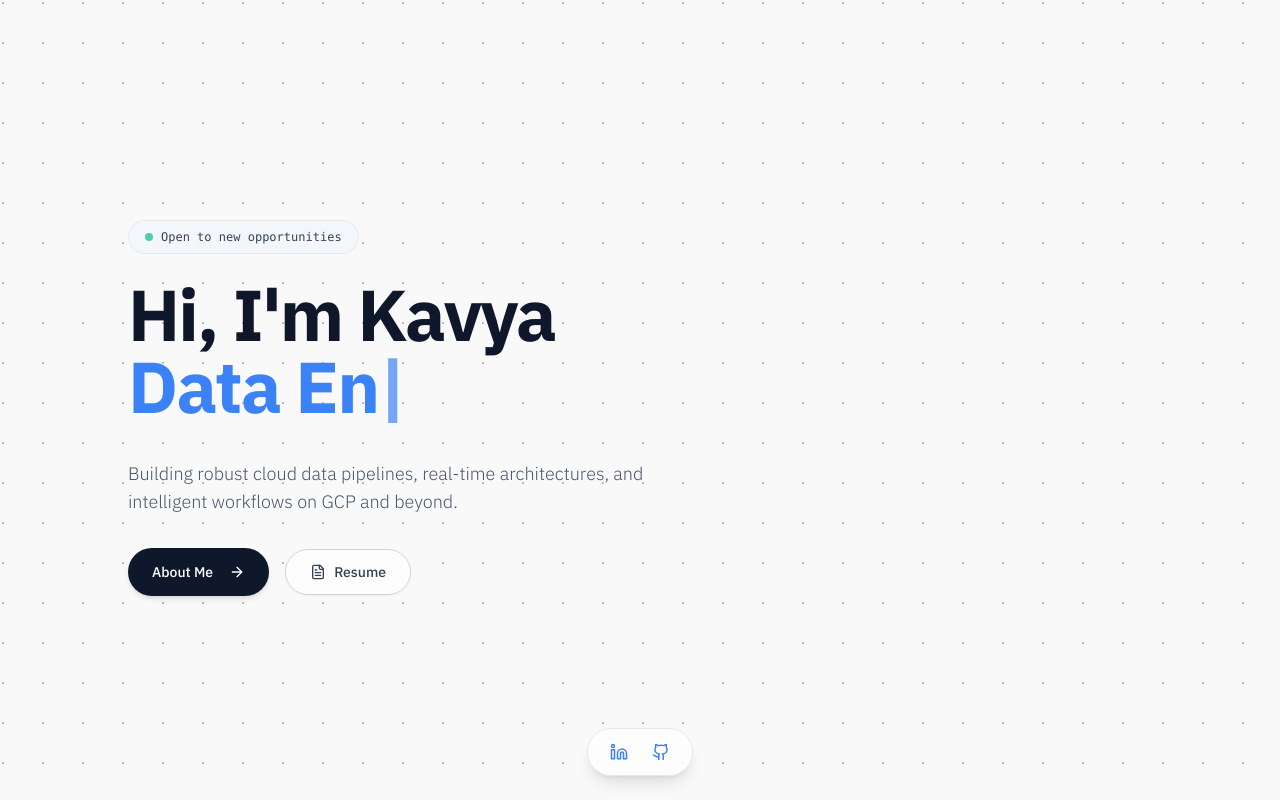
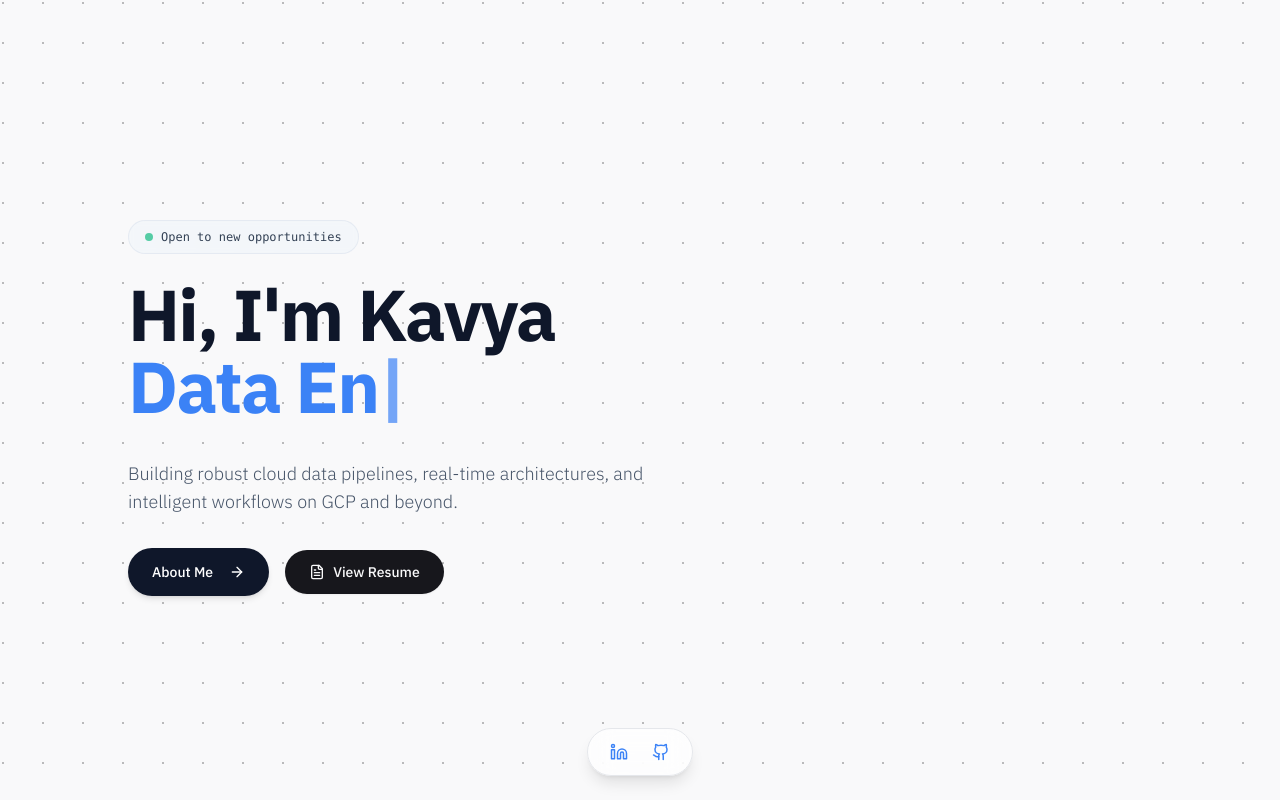
Before and after one commit to kavya-yeluguri/kavya-yeluguri.github.io, a React (Vite) app: page / in a window 1280 px wide. Shown: the top 800 px of the page. Built offline with nearby package versions, Linux system fonts and the light colour scheme.

Commit message:
final changes in resume

```diff
--- a/src/components/Hero.tsx
+++ b/src/components/Hero.tsx
@@ -81,12 +81,12 @@ const Hero = () => {
 
             {/* Direct anchor tag wrapping standard button content to ensure reliable download/preview */}
             <a
-              href={getAssetPath("/kavya_yeluguri.pdf")}
+              href={getAssetPath("/portflio_resume.pdf")}
               target="_blank"
               rel="noopener noreferrer"
-              className="inline-flex items-center justify-center rounded-full px-6 py-3 text-sm font-medium border border-slate-300 text-slate-700 bg-white/70 backdrop-blur-sm hover:bg-white/90 transition-all hover:scale-105 shadow-sm"
+              className="inline-flex items-center justify-center rounded-full px-6 py-3 text-sm font-medium bg-foreground text-background hover:opacity-90 transition-all hover:scale-105 shadow-sm"
             >
-              <FileText size={16} className="mr-2" /> Resume
+              <FileText size={16} className="mr-2" /> View Resume
             </a>
           </div>
 
```
Also changed, not shown: 2 other files (tests, documents, lock files or other folders).
